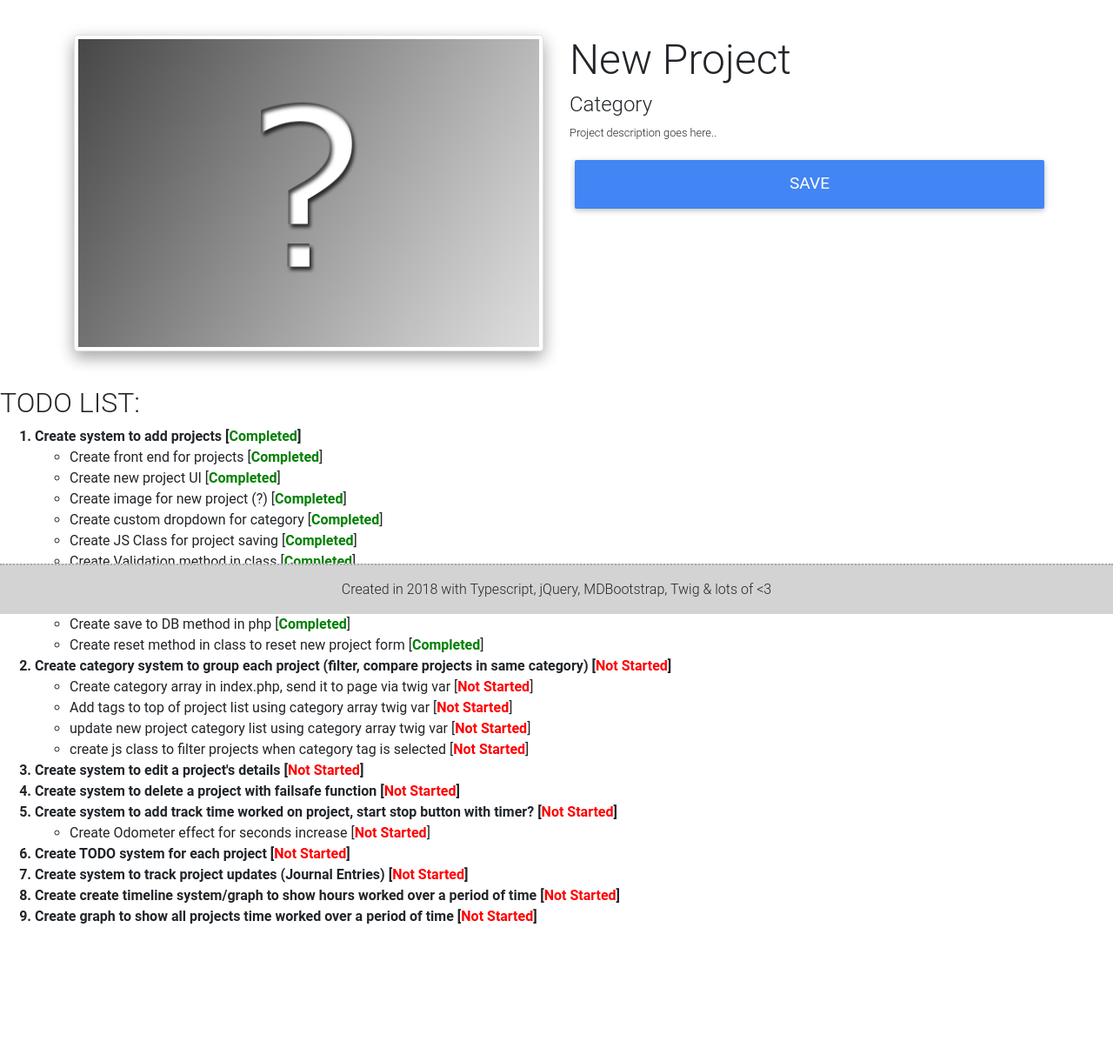
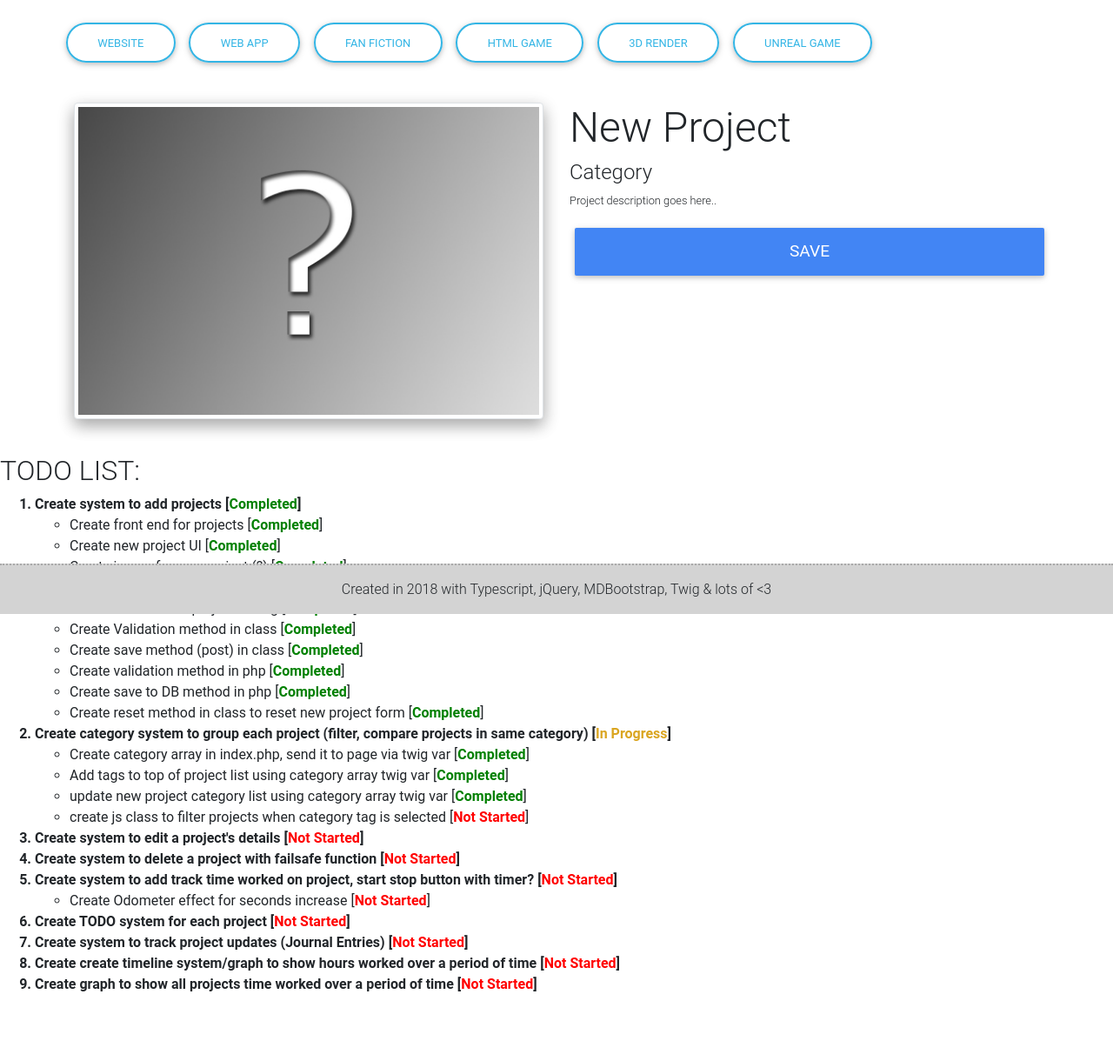
Before and after one commit to joshbyvelds/projectjournal, a PHP site: page / in a window 1280 px wide. Shown: the part 94-1314 px from the top of the page at 87% size. Before the commit the page ends 1156 px from the top, so only its background shows below. Run offline with PHP 8.4, Linux system fonts and the light colour scheme; data that the repository does not hold is empty; some libraries are stand-ins or nearby versions.

Commit message:
Added category array to php, used twig to create all category filter buttons. Updated new project category list to use twig array

```diff
--- a/index.php
+++ b/index.php
@@ -4,6 +4,7 @@
 require_once("vendor/autoload.php");
 require_once("php/utilises.php");
 require_once("php/db.php");
+require_once("php/categories.php");
 
 // Setup Twig cuz it's you know Awesome..
 $loader = new \Twig_Loader_Filesystem(__DIR__.'/view');
@@ -63,5 +64,6 @@ echo $twig->render('index.twig',
     [
         'title' => 'Project Journal',
         'projects' => $projects,
+        'categories' => $categories,
     ]
 );
--- /dev/null
+++ b/php/categories.php
@@ -0,0 +1,16 @@
+<?php
+/**
+ * Created by PhpStorm.
+ * User: JoshB
+ * Date: 2/25/2018
+ * Time: 12:15 AM
+ */
+
+$categories = [
+    "Website",
+    "Web App",
+    "Fan Fiction",
+    "HTML Game",
+    "3D Render",
+    "Unreal Game",
+];
--- /dev/null
+++ b/scss/_categories.scss
@@ -0,0 +1,7 @@
+.categories {
+    padding: 20px 0 0;
+
+    button{
+        border-radius: 10em;
+    }
+}
--- a/scss/master.scss
+++ b/scss/master.scss
@@ -21,6 +21,7 @@ main {
 }
 
 @import "projects";
+@import "categories";
 
 .todo {
 
--- a/stylesheets/master.css
+++ b/stylesheets/master.css
@@ -61,6 +61,11 @@ main {
       .projects .project.new .fake_dropdown .option:hover {
         background: darkgray; }
 
+.categories {
+  padding: 20px 0 0; }
+  .categories button {
+    border-radius: 10em; }
+
 .todo ol > li {
   font-weight: bold; }
 .todo ul {
--- a/view/index.twig
+++ b/view/index.twig
@@ -17,6 +17,15 @@
 
 <header><h1><img src="/assets/images/header_logo.jpg" alt=""> Project Journal</h1></header>
 <main>
+    <div class="container">
+        <div class="row">
+            <div class="col-xs-12 categories">
+                {% for category in categories %}
+                    <button class="btn btn-outline-info">{{ category }}</button>
+                {% endfor %}
+            </div>
+        </div>
+    </div>
     <div class="container projects">
         <div class="row project new odd">
             <div class="col-sm-12 col-md-6 image-col"><img src="/assets/images/new_project.jpg" class="img-fluid img-thumbnail z-depth-2" alt="zoom"></div>
@@ -25,12 +34,9 @@
                 <div class="fake_dropdown" id="category_select">
                     <h4 id="selected_category" class="selected" data-selected="test">Category</h4>
                     <div class="options">
-                        <h4 class="option">Website</h4>
-                        <h4 class="option">Web App</h4>
-                        <h4 class="option">Fan Fiction</h4>
-                        <h4 class="option">HTML Game</h4>
-                        <h4 class="option">3D Render</h4>
-                        <h4 class="option">Unreal Game</h4>
+                        {% for category in categories %}
+                            <h4 class="option">{{ category }}</h4>
+                        {% endfor %}
                     </div>
                 </div>
                 <p contenteditable="true" id="new_project_description">Project description goes here..</p>
@@ -39,7 +45,7 @@
         </div>
 
         {% for project in projects %}
-            <div class="row project {% if loop.index0 is odd %}odd{% else %}even{% endif %}">
+            <div class="row project {{ project.category }} {% if loop.index0 is odd %}odd{% else %}even{% endif %}">
                 {% if loop.index0 is odd %}
                     <div class="col-sm-12 col-md-6 image-col"><img src="https://mdbootstrap.com/img/Photos/Horizontal/Nature/6-col/img%20(131).jpg" class="img-fluid img-thumbnail z-depth-3" alt="zoom"></div>
                     <div class="col-sm-12 col-md-6 title-col">
@@ -82,11 +88,11 @@
                 </ul>
             </li>
             <li>
-                Create category system to group each project (filter, compare projects in same category) [<span class="status not_started">Not Started</span>]
+                Create category system to group each project (filter, compare projects in same category) [<span class="status in_progress">In Progress</span>]
                 <ul>
-                    <li>Create category array in index.php, send it to page via twig var [<span class="status not_started">Not Started</span>]</li>
-                    <li>Add tags to top of project list using category array twig var [<span class="status not_started">Not Started</span>]</li>
-                    <li>update new project category list using category array twig var [<span class="status not_started">Not Started</span>]</li>
+                    <li>Create category array in index.php, send it to page via twig var [<span class="status completed">Completed</span>]</li>
+                    <li>Add tags to top of project list using category array twig var [<span class="status completed">Completed</span>]</li>
+                    <li>update new project category list using category array twig var [<span class="status completed">Completed</span>]</li>
                     <li>create js class to filter projects when category tag is selected [<span class="status not_started">Not Started</span>]</li>
                 </ul>
             </li>
```
Also changed, not shown: 1 other file.
